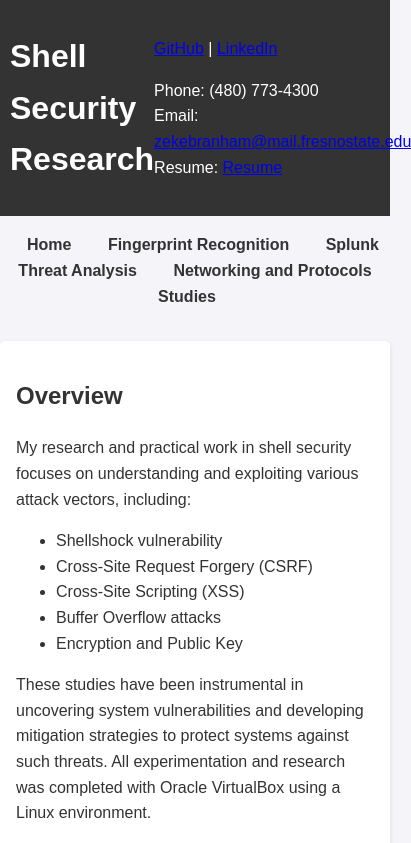
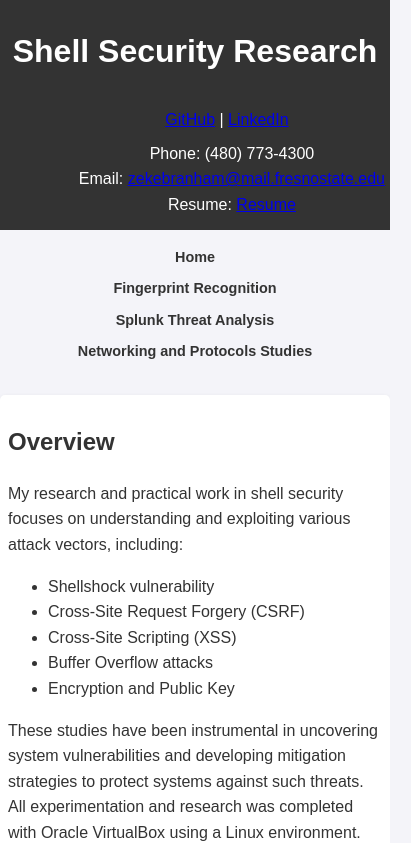
Before and after one commit to zekebranham/Porfolio, a plain HTML site: page Porfolio/shell_security.html in a window 390 px wide. Shown: the top 843 px of the page, 411 px wide, since content can reach past the window. Drawn offline with Linux system fonts and the light colour scheme.

Commit message:
Update shell_security.html

```diff
--- a/Porfolio/shell_security.html
+++ b/Porfolio/shell_security.html
@@ -15,16 +15,18 @@
         }
         header {
             display: flex;
-            align-items: center; /* Align items vertically */
+            flex-wrap: wrap;
+            align-items: center;
             background-color: #333;
             color: white;
             padding: 10px;
         }
-        aside {
-            margin-right: 15px; /* Add space between image and text */
+        aside img {
+            width: 100px;
+            border-radius: 50%;
         }
-        aside img {
-            border-radius: 100%; /* Optional: Makes the image circular */
+        div {
+            flex: 1;
         }
         nav {
             text-align: center;
@@ -33,8 +35,10 @@
         nav a {
             text-decoration: none;
             color: #333;
-            margin: 0 1rem;
+            margin: 0 0.5rem;
             font-weight: bold;
+            display: inline-block;
+            white-space: nowrap;
         }
         nav a:hover {
             color: #007BFF;
@@ -53,12 +57,45 @@
             font-size: 0.9rem;
             color: #777;
         }
-        img {
-            max-width: 100%;
-            height: auto;
-            margin: 1rem 0;
+
+        /* Responsive Design for Smaller Screens */
+        @media (max-width: 768px) {
+            header {
+                flex-direction: column;
+                text-align: center;
+            }
+            aside img {
+                margin: 0 auto;
+            }
+            div:last-child {
+                margin-left: 0;
+                text-align: center;
+            }
+            div:last-child p {
+                margin: 0.5rem 0;
+            }
+            nav a {
+                display: block;
+                margin: 0.5rem 0;
+            }
+        }
+
+        @media (max-width: 480px) {
+            header {
+                padding: 5px;
+            }
+            aside img {
+                width: 80px;
+            }
+            main {
+                padding: 0.5rem;
+            }
+            nav a {
+                font-size: 0.9rem;
+            }
         }
     </style>
+
 </head>
 <body>
     <header>
```
